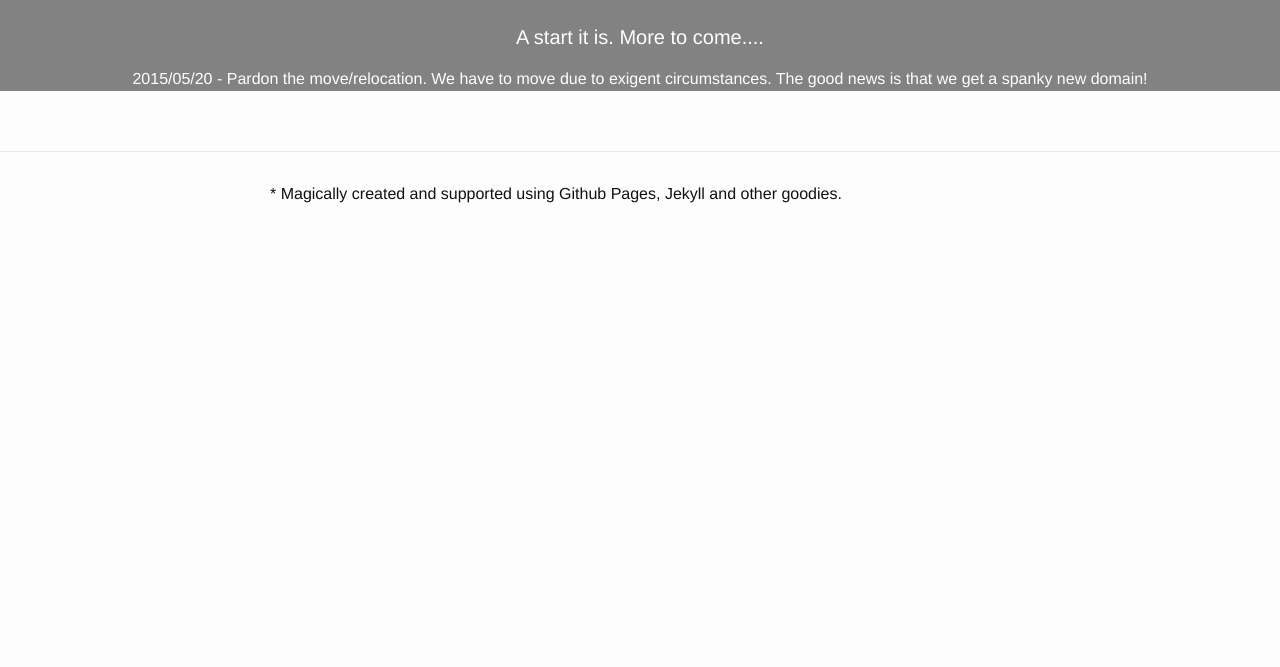
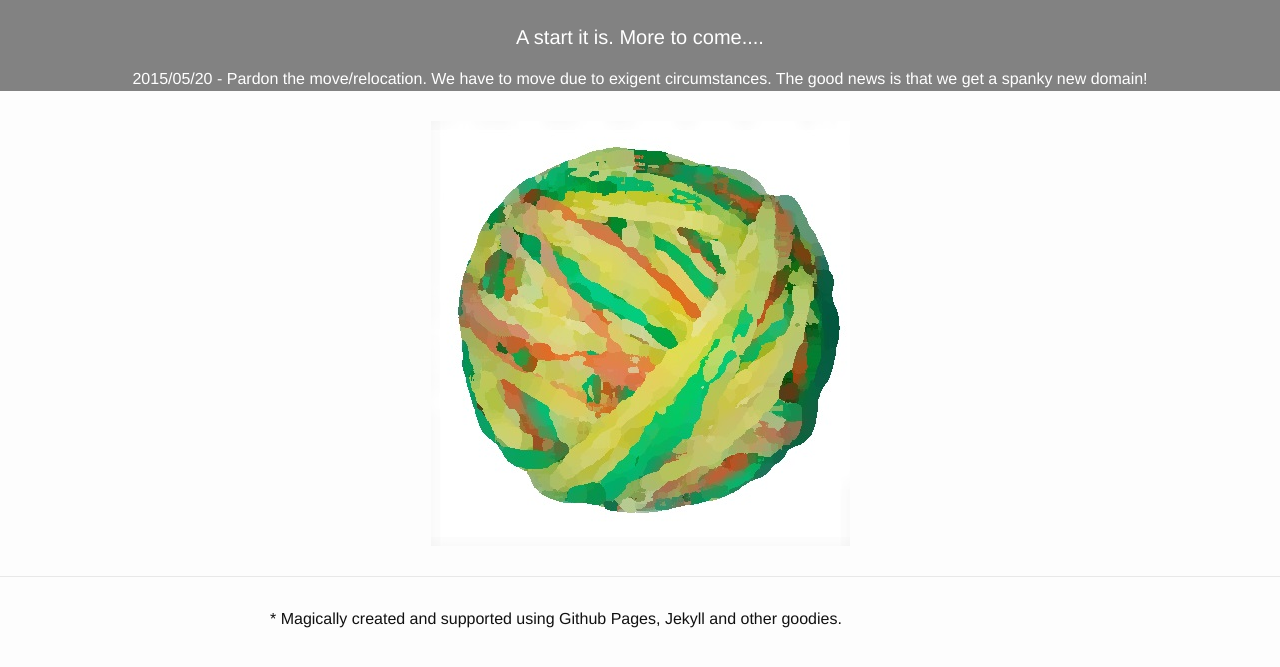
Before and after one commit to denpun/denpun.github.io, a plain HTML site: page index.html in a window 1280 px wide. Shown: the part 59-726 px from the top of the page. Drawn offline with Linux system fonts and the light colour scheme.

Commit message:
Update Home/Include GA

```diff
--- a/feed.xml
+++ b/feed.xml
@@ -6,8 +6,8 @@
 </description>
     <link>http://dmp.bz/</link>
     <atom:link href="http://dmp.bz/feed.xml" rel="self" type="application/rss+xml"/>
-    <pubDate>Sun, 24 May 2015 20:46:50 +0800</pubDate>
-    <lastBuildDate>Sun, 24 May 2015 20:46:50 +0800</lastBuildDate>
+    <pubDate>Sun, 24 May 2015 21:45:07 +0800</pubDate>
+    <lastBuildDate>Sun, 24 May 2015 21:45:07 +0800</lastBuildDate>
     <generator>Jekyll v2.5.3</generator>
 
   </channel>
--- a/index.html
+++ b/index.html
@@ -55,8 +55,8 @@
 
     <div class="page-content">
       <div class="wrapper">
-        <div class="home">
-
+        <div class="home center_align">
+	<img src="images/bandball.jpg">
 </div>
 
       </div>
@@ -71,6 +71,16 @@
   </div>
 
 </footer>
+<script>
+  (function(i,s,o,g,r,a,m){i['GoogleAnalyticsObject']=r;i[r]=i[r]||function(){
+  (i[r].q=i[r].q||[]).push(arguments)},i[r].l=1*new Date();a=s.createElement(o),
+  m=s.getElementsByTagName(o)[0];a.async=1;a.src=g;m.parentNode.insertBefore(a,m)
+  })(window,document,'script','//www.google-analytics.com/analytics.js','ga');
+
+  ga('create', 'UA-62027956-1', 'auto');
+  ga('send', 'pageview');
+
+</script>
 
 
   </body>
```
Also changed, not shown: about/index.html (+10 -0 lines), blog/index.html (+10 -0 lines), career/index.html (+10 -0 lines), contact/index.html (+10 -0 lines), images/bandball.jpg (added).
